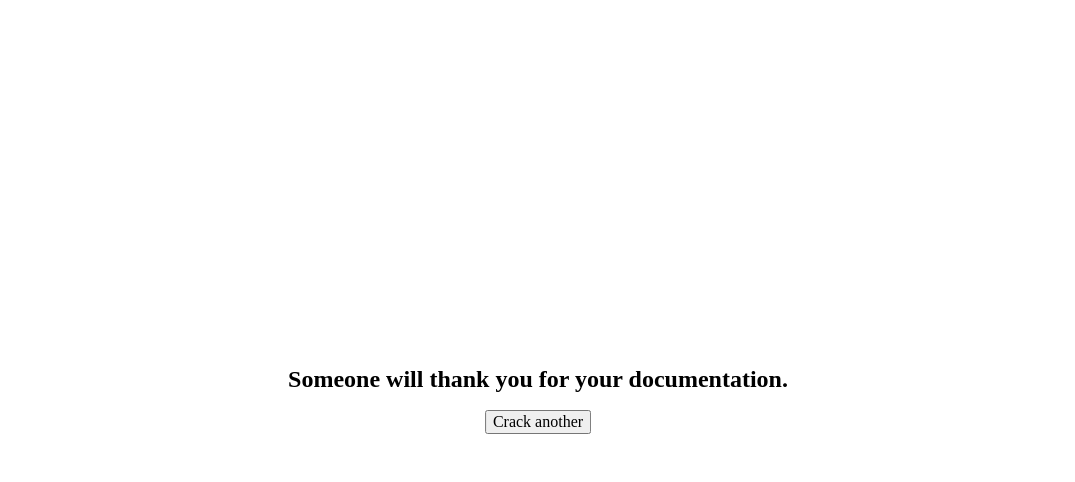
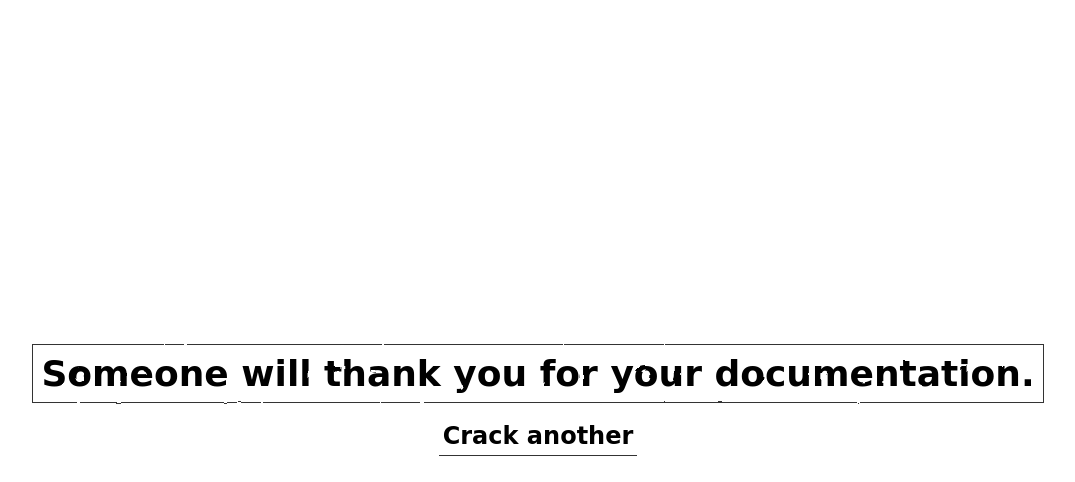
Before and after one commit to evankwan/fortune-cookie, a website with bundled scripts: page index.html in a window 1280 px wide. Both pictures are taken after a click on the button "check your fortune". Shown: the whole page, without its empty margins (102-1177 px from the left). Built offline with nearby package versions, Linux system fonts and the light colour scheme; a web font is replaced by a local one.

Commit message:
add google font, animations, better text on fortunes

```diff
--- a/index.html
+++ b/index.html
@@ -1,13 +1,25 @@
 <!DOCTYPE html>
 <html lang="en">
 <head>
+    <!-- page info start -->
     <meta charset="UTF-8">
     <meta name="viewport" content="width=device-width, initial-scale=1.0">
     <link rel="icon" type="image/png" href="assets/favicon.ico">
     <title>Fortune Cookie</title>
-    <script type="module" src="scripts/index.js"></script>
+    <!-- page info end -->
+
+    <!-- styles start -->
     <link rel="stylesheet" href="styles/normalize.css">
     <link rel="stylesheet" href="styles/index.css">
+    <!-- styles end -->
+
+    <!-- font start -->
+    <link rel="preconnect" href="https://fonts.googleapis.com">
+    <link rel="preconnect" href="https://fonts.gstatic.com" crossorigin>
+    <link href="https://fonts.googleapis.com/css2?family=Zen+Loop:ital@0;1&display=swap" rel="stylesheet">
+    <!-- font end -->
+
+    <script type="module" src="scripts/index.js"></script>
 </head>
 <body>
     <main>
@@ -26,7 +38,15 @@
             </button>
             <div id="fortune-wrapper" class="hide fortune-wrapper">
                 <h2 id="fortune" class="fortune"></h2>
-                <button id="reset-button">Crack another</button>
+                <svg style="display: none;">
+                    <defs>
+                        <filter id="noise">
+                            <feTurbulence type="fractalNoise" baseFrequency=".05" numOctaves="4" />
+                            <feDisplacementMap in="SourceGraphic" scale="2" />
+                        </filter>
+                    </defs>
+                </svg>
+                <button id="reset-button" class="reset-button">Crack another</button>
             </div>
         </div>
     </main>
--- a/scripts/index.js
+++ b/scripts/index.js
@@ -43,22 +43,29 @@ const app = {
         const randomIndex = Math.floor(Math.random() * fortunes.length);
         return fortunes[randomIndex];
     },
-    showFortune: () => __awaiter(void 0, void 0, void 0, function* () {
+    showFortuneOpeningAnimation: () => __awaiter(void 0, void 0, void 0, function* () {
         app.selectors.fortuneCookieButton.classList.add("fortune-cookie-animation");
         yield sleep(150); // wait for animation
         app.selectors.fortuneCookieImg.setAttribute("src", "assets/fortune-cookie-broken-76x84.png");
         yield sleep(150); // wait for animation
+    }),
+    showFortune: () => __awaiter(void 0, void 0, void 0, function* () {
+        yield app.showFortuneOpeningAnimation();
         yield sleep(200); // allow opened cookie to show briefly
         app.selectors.fortuneText.innerText = app.state.currentFortune;
+        app.selectors.fortuneCookieButton.classList.add("hide");
         app.selectors.fortuneWrapper.classList.remove("hide");
-        app.selectors.fortuneCookieButton.classList.add("hide");
+        app.selectors.fortuneText.classList.add("fortune-text-animation");
         app.selectors.fortuneCookieButton.classList.remove("fortune-cookie-animation");
+        app.selectors.resetButton.classList.add("reset-button-fade-in");
     }),
     handleReset: () => {
         app.selectors.fortuneCookieImg.setAttribute("src", "assets/fortune-cookie-76x76.png");
         app.selectors.fortuneText.innerText = "";
         app.selectors.fortuneWrapper.classList.add("hide");
         app.selectors.fortuneCookieButton.classList.remove("hide");
+        app.selectors.fortuneText.classList.remove("fortune-text-animation");
+        app.selectors.resetButton.classList.remove("reset-button-fade-in");
         app.selectors.fortuneCookieButton.focus();
     }
 };
--- a/styles/index.css
+++ b/styles/index.css
@@ -1,7 +1,19 @@
+* {
+    font-family: "Zen Loop", cursive;
+    font-weight: 700;
+    font-style: normal;
+}
+
+main {
+    overflow: hidden;
+}
+
 .button-wrapper {
     position: relative;
-    width: 100vw;
+    width: 85%;
+    max-width: 1200px;
     height: 100vh;
+    margin: 0 auto;
 
     display: flex;
     flex-direction: column;
@@ -29,6 +41,7 @@
 .hide {
     display: none;
     visibility: hidden;
+    appearance: none;
 }
 
 .fortune-wrapper {
@@ -41,14 +54,38 @@
     justify-content: center;
     align-items: center;
     gap: 1rem;
+    transition: transform 0.3s ease-in-out;
+    font-size: 1.5rem;
+    width: 100%;
 }
 
 .fortune {
     margin: 0 auto;
+    overflow-wrap: normal;
+    text-align: center;
+    padding: 8px;
+    border: 1px solid #333;
+    filter: url(#noise);
+}
+
+.fortune-text-animation {
+    animation: 0.3s ease-in-out 0s 1 fortune-text-animation;
 }
 
 .fortune-cookie-animation {
     animation: 0.15s ease-in-out 0s 1 fortune-cookie-open, 0.15s ease-in-out 0.15s 1 fortune-cookie-open-2;
+}
+
+.reset-button {
+    all: unset;
+    padding: 0.25rem;
+    border-bottom: 1px solid #333;
+    opacity: 0;
+    transition: opacity 0.5s ease-in-out;
+}
+
+.reset-button-fade-in {
+    opacity: 1;
 }
 
 @keyframes fortune-cookie-open {
@@ -63,10 +100,20 @@
 
 @keyframes fortune-cookie-open-2 {
     from {
-        transform: scale(0.6)
+        transform: scale(0.6);
     }
 
     to {
         transform: scale(1);
     }
 }
+
+@keyframes fortune-text-animation {
+    from {
+        transform: scale(0.25);
+    }
+
+    to {
+        transform: scale(1);
+    }
+}
```
Also changed, not shown: src/index.ts (+15 -8 lines).
